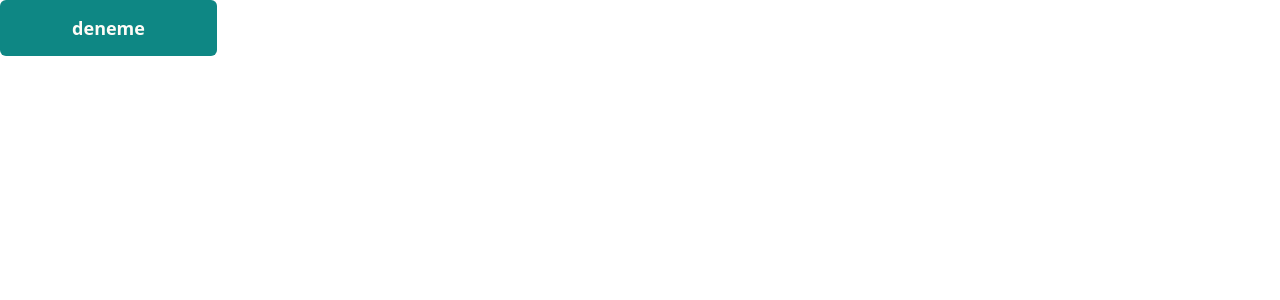
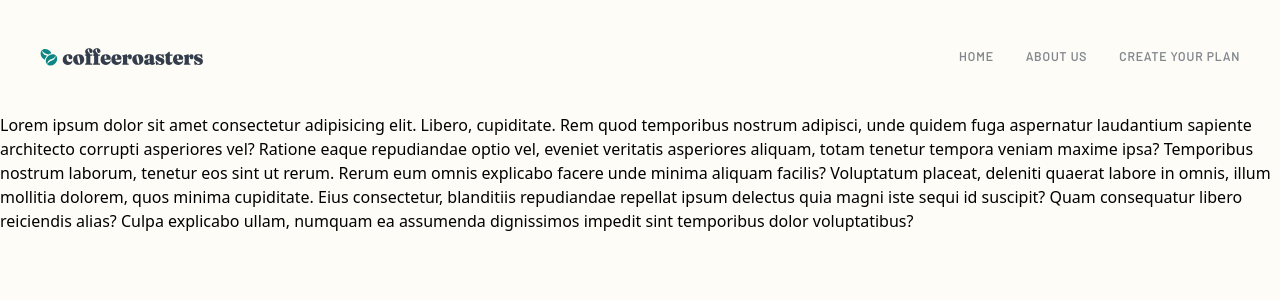
Before and after one commit to unaygney/coffeerosters-subscription-site, a Next.js app: page / in a window 1280 px wide. Shown: the top 300 px of the page. Built offline with nearby package versions, Linux system fonts and the light colour scheme.

Commit message:
navbar is done for all devices screen

```diff
--- a/app/globals.css
+++ b/app/globals.css
@@ -54,4 +54,16 @@
     letter-spacing: 0.923px;
     text-transform: uppercase;
   }
+  .nav-link-mobile {
+    color: #333d4b;
+    text-align: center;
+    font-family: Fraunces;
+    font-size: 24px;
+    font-weight: 900;
+    line-height: 32px; /* 133.333% */
+    font-style: italic;
+  }
+  .nav-link:hover {
+    color: #333d4b;
+  }
 }
--- a/app/layout.js
+++ b/app/layout.js
@@ -1,3 +1,4 @@
+import Navbar from "@/components/Navbar";
 import "./globals.css";
 import { titleFont, bodyFont } from "@/lib/font";
 
@@ -8,8 +9,11 @@ export const metadata = {
 
 export default function RootLayout({ children }) {
   return (
-    <html lang="en">
-      <body className={`${(titleFont, bodyFont)}`}>{children}</body>
+    <html lang="en" className="antialiased w-full h-full">
+      <body className={`${(titleFont, bodyFont)} bg-light-cream h-full w-full`}>
+        <Navbar />
+        {children}
+      </body>
     </html>
   );
 }
--- /dev/null
+++ b/components/Navbar/constant.js
@@ -0,0 +1,17 @@
+export const NAV_LINKS = [
+  {
+    id: 0,
+    title: "Home",
+    path: "/",
+  },
+  {
+    id: 1,
+    title: "About Us",
+    path: "/about-us",
+  },
+  {
+    id: 2,
+    title: "Create Your Plan",
+    path: "/subscribe",
+  },
+];
--- /dev/null
+++ b/components/Navbar/index.jsx
@@ -0,0 +1,78 @@
+"use client";
+import React, { useEffect, useState } from "react";
+import Link from "next/link";
+import Logo from "./images/logo.svg";
+
+import { NAV_LINKS } from "./constant";
+import Hamburger from "hamburger-react";
+import clsx from "clsx";
+
+function Navbar() {
+  const [isActive, setActive] = useState(false);
+
+  useEffect(() => {
+    if (isActive) {
+      document.body.style.overflow = "hidden";
+    } else {
+      document.body.style.overflow = "visible";
+    }
+  }, [isActive]);
+
+  return (
+    <header
+      className={`bg-transparent px-6 md:px-10 h-[90px] md:h-[120px] lg:h-[113px] flex items-center relative   `}
+    >
+      <div className="container mx-auto">
+        <div className="flex items-center justify-between">
+          <Link href={"/"}>
+            <Logo />
+          </Link>
+          <button className="md:hidden" onClick={() => setActive(!isActive)}>
+            <Hamburger size={20} />
+          </button>
+
+          {/* Navbar for Mobile */}
+          <nav
+            className={clsx(
+              "absolute top-[90px] right-0 left-0 bottom-0 w-full md:hidden transition-all delay-300 ease-in ",
+              {
+                "opacity-100 visible h-screen": isActive,
+                "opacity-0 invisible h-0": !isActive,
+              }
+            )}
+            style={{
+              background:
+                "linear-gradient(180deg, #FEFCF7 0%, rgba(254, 252, 247, 55.94%) 100%)",
+            }}
+          >
+            <div className="flex flex-col items-center gap-8 py-10 ">
+              {NAV_LINKS.map((link) => (
+                <Link
+                  onClick={() => setActive(false)}
+                  className="nav-link-mobile font-black"
+                  href={link.path}
+                  key={link.key}
+                >
+                  {link.title}
+                </Link>
+              ))}
+            </div>
+          </nav>
+          {/* Navbar for Desktop */}
+          <nav
+            className="hidden md:flex gap-8 items-center
+          "
+          >
+            {NAV_LINKS.map((link) => (
+              <Link className="nav-link" key={link.key} href={link.path}>
+                {link.title}
+              </Link>
+            ))}
+          </nav>
+        </div>
+      </div>
+    </header>
+  );
+}
+
+export default Navbar;
--- a/containers/HomeContainer/index.jsx
+++ b/containers/HomeContainer/index.jsx
@@ -2,9 +2,22 @@ import React from "react";
 import Button from "@/components/Button";
 function HomeContainer() {
   return (
-    <div>
-      <Button title={"deneme"} />
-    </div>
+    <main>
+      <p>
+        Lorem ipsum dolor sit amet consectetur adipisicing elit. Libero,
+        cupiditate. Rem quod temporibus nostrum adipisci, unde quidem fuga
+        aspernatur laudantium sapiente architecto corrupti asperiores vel?
+        Ratione eaque repudiandae optio vel, eveniet veritatis asperiores
+        aliquam, totam tenetur tempora veniam maxime ipsa? Temporibus nostrum
+        laborum, tenetur eos sint ut rerum. Rerum eum omnis explicabo facere
+        unde minima aliquam facilis? Voluptatum placeat, deleniti quaerat labore
+        in omnis, illum mollitia dolorem, quos minima cupiditate. Eius
+        consectetur, blanditiis repudiandae repellat ipsum delectus quia magni
+        iste sequi id suscipit? Quam consequatur libero reiciendis alias? Culpa
+        explicabo ullam, numquam ea assumenda dignissimos impedit sint
+        temporibus dolor voluptatibus?
+      </p>
+    </main>
   );
 }
 
--- a/next.config.js
+++ b/next.config.js
@@ -1,4 +1,32 @@
 /** @type {import('next').NextConfig} */
-const nextConfig = {}
+const nextConfig = {
+  webpack(config) {
+    // Grab the existing rule that handles SVG imports
+    const fileLoaderRule = config.module.rules.find((rule) =>
+      rule.test?.test?.(".svg")
+    );
 
-module.exports = nextConfig
+    config.module.rules.push(
+      // Reapply the existing rule, but only for svg imports ending in ?url
+      {
+        ...fileLoaderRule,
+        test: /\.svg$/i,
+        resourceQuery: /url/, // *.svg?url
+      },
+      // Convert all other *.svg imports to React components
+      {
+        test: /\.svg$/i,
+        issuer: fileLoaderRule.issuer,
+        resourceQuery: { not: [...fileLoaderRule.resourceQuery.not, /url/] }, // exclude if *.svg?url
+        use: ["@svgr/webpack"],
+      }
+    );
+
+    // Modify the file loader rule to ignore *.svg, since we have it handled now.
+    fileLoaderRule.exclude = /\.svg$/i;
+
+    return config;
+  },
+};
+
+module.exports = nextConfig;
```
Also changed, not shown: package.json (+8 -5 lines), components/Navbar/images/logo.svg (added), 1 other file (tests, documents, lock files or other folders).
